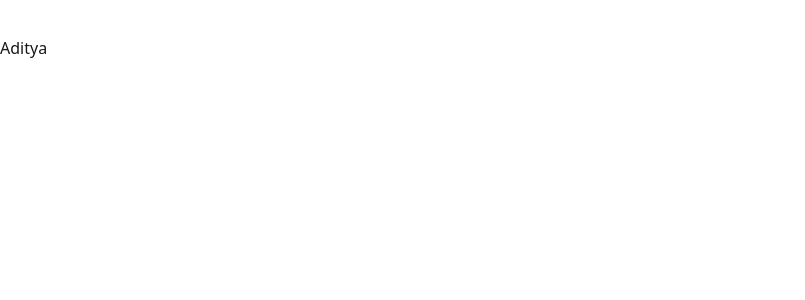
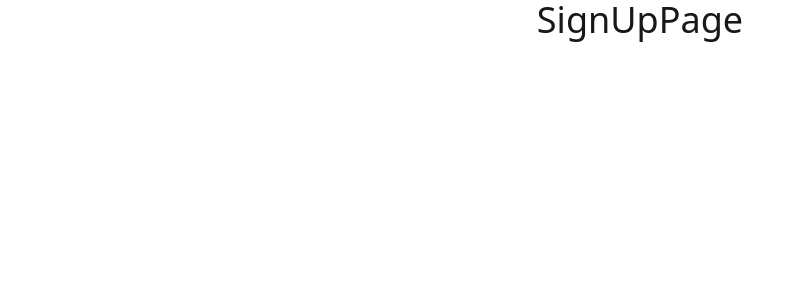
Before and after one commit to ADITYATHAKUR-21/Hardcode, a React (Vite) app in the folder Frontend/: page /signup in a window 1280 px wide. Shown: the top 300 px of the page, without its empty margins (0-805 px from the left). Built offline with nearby package versions, Linux system fonts and the light colour scheme.

Commit message:
Added page's

```diff
--- a/Frontend/src/App.jsx
+++ b/Frontend/src/App.jsx
@@ -1,13 +1,38 @@
 import { useState } from 'react'
-
+import {Routes, Route, Navigate} from 'react-router-dom'
+import HomePage from './page/HomePage'
+import SignUpPage from './page/SignUpPage'
+import LoginPage from './page/LoginPage'
 
 
 function App() {
+  let authUser = null;
 
 
   return (
     <>
-      <div className='text-3xl text-white'>Hardcode.com</div>
+     <div className='flex flex-col items-center justify-center text-4xl'>
+
+     <Routes>
+      <Route
+      path = '/'
+      element = {authUser ? <HomePage/> : <Navigate to = '/login'/>}
+      />
+
+      <Route
+      path = '/signup'
+      element = {!authUser ? <SignUpPage/> : <Navigate to =  '/'/>}
+      />
+
+     <Route
+     path ='/login'
+     element = {!authUser ? <LoginPage/> : <Navigate to = '/' /> }
+     />
+
+
+     </Routes>
+
+     </div>
     </>
   )
 }
--- a/Frontend/src/main.jsx
+++ b/Frontend/src/main.jsx
@@ -1,13 +1,15 @@
 import { StrictMode } from 'react'
 import { createRoot } from 'react-dom/client'
+import { BrowserRouter } from 'react-router-dom'
 import './index.css'
 import App from './App.jsx'
-import Adi from './Adi.jsx'
+
 
 createRoot(document.getElementById('root')).render(
   <StrictMode>
+    <BrowserRouter>
     <App />
-    <Adi/>
+    </BrowserRouter>
 
   </StrictMode>,
 )
--- /dev/null
+++ b/Frontend/src/page/HomePage.jsx
@@ -0,0 +1,9 @@
+import React from 'react'
+
+const HomePage = () => {
+  return (
+    <div>HomePage</div>
+  )
+}
+
+export default HomePage
--- /dev/null
+++ b/Frontend/src/page/LoginPage.jsx
@@ -0,0 +1,9 @@
+import React from 'react'
+
+const LoginPage = () => {
+  return (
+    <div>LoginPage</div>
+  )
+}
+
+export default LoginPage
--- /dev/null
+++ b/Frontend/src/page/SignUpPage.jsx
@@ -0,0 +1,12 @@
+import React, { useState} from 'react'
+import {useForm} from 'react-hook-form'
+import {zoodResolver} from '@hookform/resolvers/zod'
+import {Link} from 'react-router-dom'
+
+const SignUpPage = () => {
+  return (
+    <div>SignUpPage</div>
+  )
+}
+
+export default SignUpPage
```
Also changed, not shown: Frontend/package.json (+6 -1 lines), 1 other file (tests, documents, lock files or other folders).
